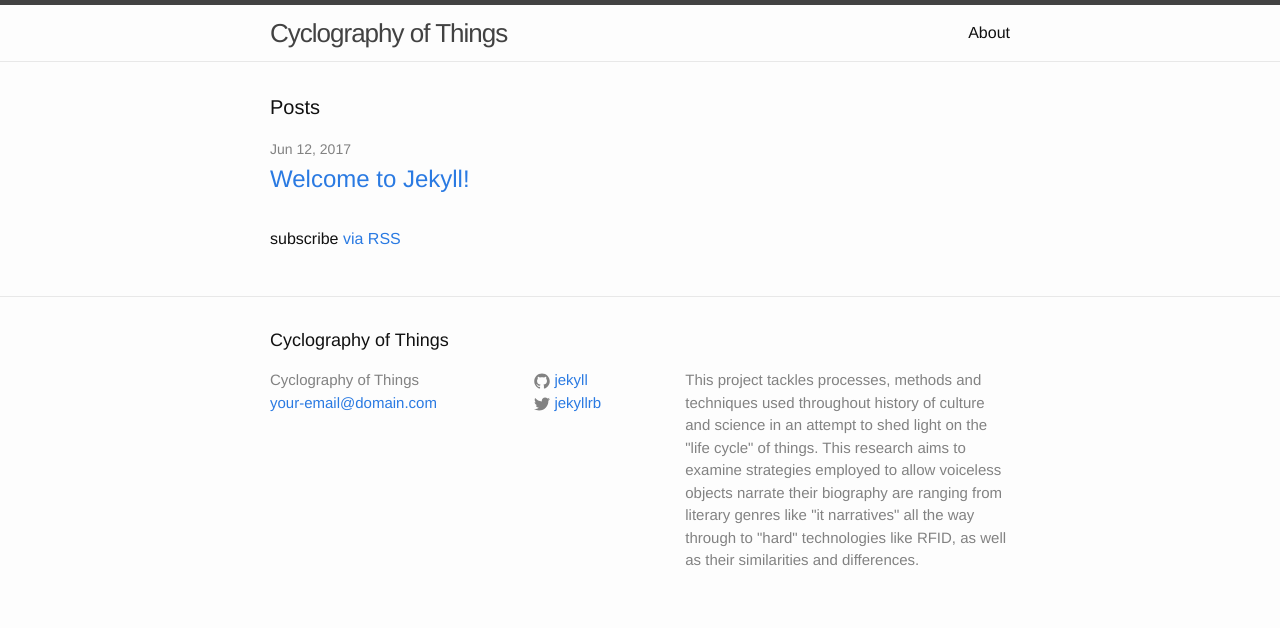
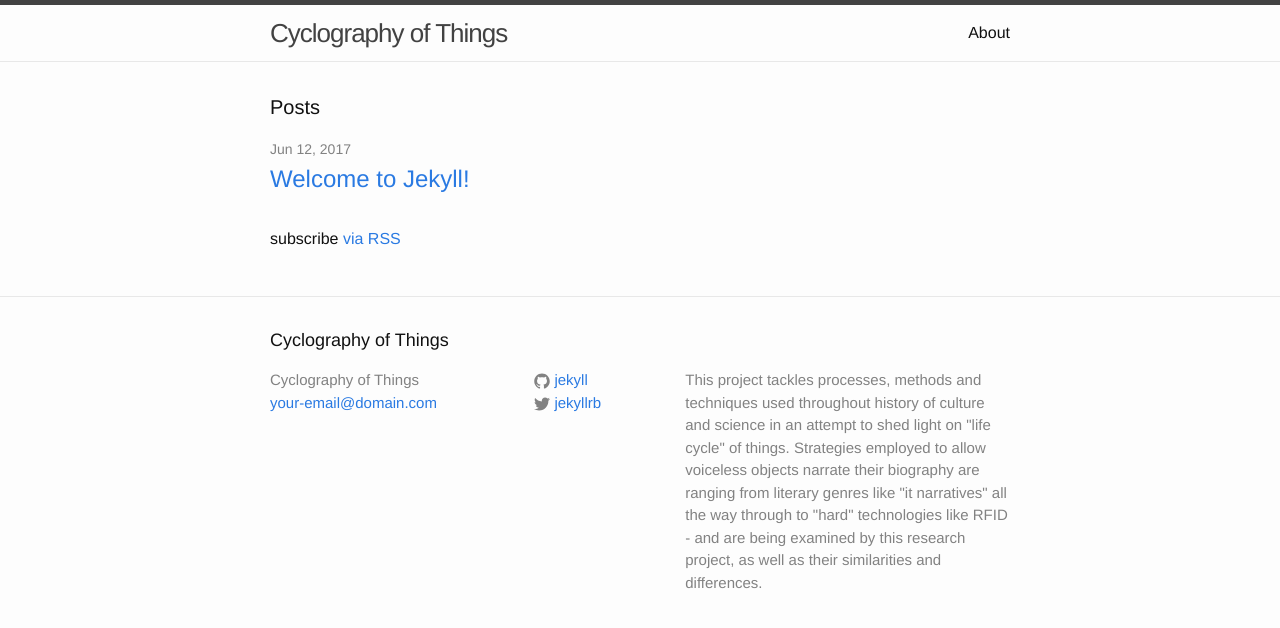
Before and after one commit to neb0jsa/neb0jsa.github.io, a Jekyll site: the page built from index.html, in a window 1280 px wide. Shown: the top 628 px of the page. Built offline with Jekyll 4.4.1, drawn with Linux system fonts in a browser that asks for light colours.

Commit message:
Create _config.yml

```diff
--- a/_config.yml
+++ b/_config.yml
@@ -9,9 +9,11 @@
 title: Cyclography of Things
 email: your-email@domain.com
 description: > # this means to ignore newlines until "baseurl:"
-  This project tackles processes, methods and techniques used throughout history of culture and science in an attempt to shed light on the "life cycle" of things.
-  This research aims to examine strategies employed to allow voiceless objects narrate their biography are ranging from literary genres like "it narratives" all the way through to "hard" technologies like RFID,
-  as well as their similarities and differences.
+  This project tackles processes, methods and techniques used throughout history of culture and science
+  in an attempt to shed light on "life cycle" of things. Strategies employed to allow voiceless objects
+  narrate their biography are ranging from literary genres like "it narratives" all the way through to "hard"
+  technologies like RFID - and are being examined by this research project, as well as their similarities and
+  differences.
 baseurl: "" # the subpath of your site, e.g. /blog
 url: "http://yourdomain.com" # the base hostname & protocol for your site
 twitter_username: jekyllrb
```
